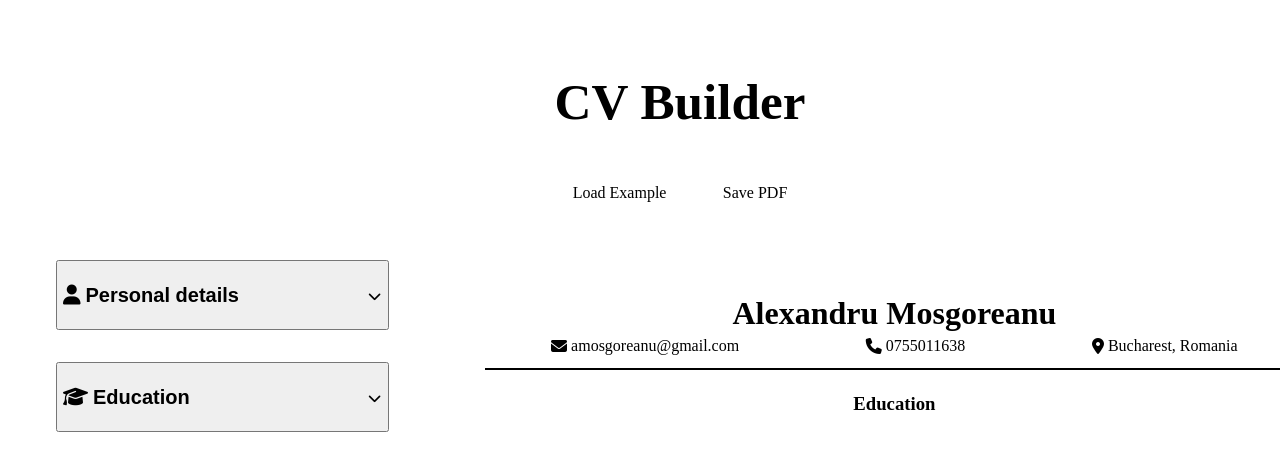
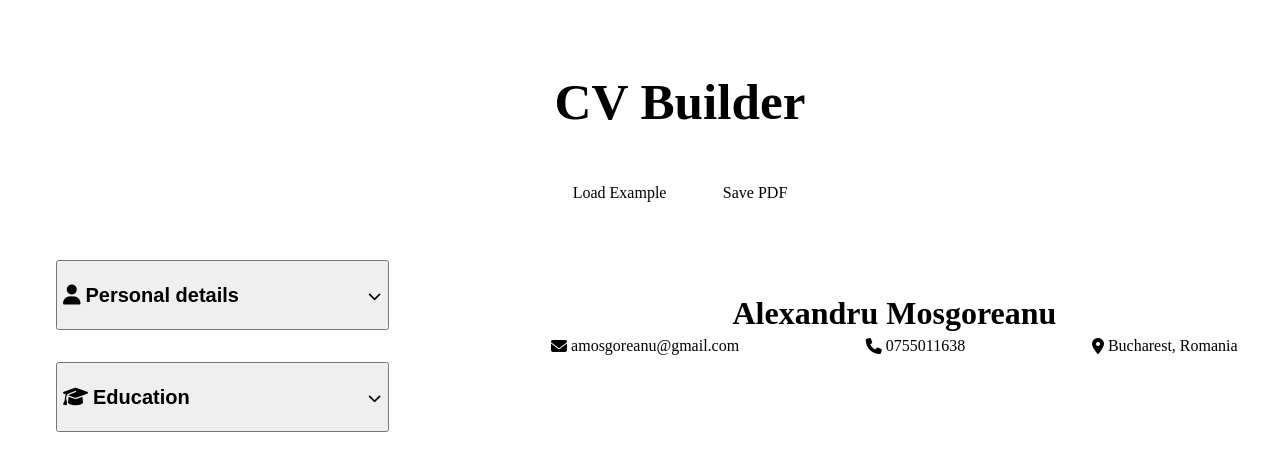
Before and after one commit to alexandrumosgoreanu/cv-builder, a React (Vite) app: page / in a window 1280 px wide. Shown: the top 470 px of the page. Built offline with nearby package versions, Linux system fonts and the light colour scheme; the HTML template or start-up script is replaced by a standard one.

Commit message:
Added array of education details

```diff
--- a/package.json
+++ b/package.json
@@ -12,11 +12,12 @@
     "preview": "vite preview"
   },
   "dependencies": {
+    "@fortawesome/fontawesome-free": "^6.2.0",
     "react": "^18.2.0",
     "react-dom": "^18.2.0",
     "react-to-print": "^2.14.13",
     "uuid": "^9.0.0",
-    "@fortawesome/fontawesome-free": "^6.2.0"
+    "uuidv4": "^6.2.13"
   },
   "devDependencies": {
     "@types/react": "^18.2.37",
--- a/src/App.jsx
+++ b/src/App.jsx
@@ -1,6 +1,7 @@
 // import { useState } from 'react'
 import { useState } from 'react'
 import './styles/App.css'
+import { v4 as uuidv4 } from 'uuid'
 import Header from './components/Header.jsx'
 import PersonalDetails from './components/FormComponents/PersonalDetails.jsx'
 import Resume from './components/Resume.jsx'
@@ -18,27 +19,42 @@ const App = () => {
                                                               // startDate: "",
                                                               // endDate: ""
                                                           });
-    const [educationDetails, setEducationDetails] = useState({
-                                                                  degree: "",
-                                                                  university: "",
-                                                                  location: "",
-                                                                  startDate: "",
-                                                                  endDate: ""
-                                                              });
+    const [educationDetails, setEducationDetails] = useState([]);
+
     const handlePersonalDetailsChange = (e) => {
         const id = e.target.id;
         setPersonalDetails({...personalDetails, [id]: e.target.value}); //update the state with the latest input
     }
 
-    const handleEducationDetailsChange = (e) => {
+    const handleEducationDetailsChange = (e, key) => {
         const id = e.target.id;
-        setEducationDetails({...educationDetails, [id]: e.target.value});
+        const nextEducation = educationDetails.map(item => {
+            if(item.key === key) {
+                return {...item, [id]: e.target.value};   // creating a new array where the target education is updated
+            }
+            else
+                return item;
+        });
+
+        setEducationDetails(nextEducation);
     }
 
     const toggleElems = (e) => {
         const toggleElems = e.target.parentElement.querySelectorAll(".toggle");
         //console.log(e.target.classList)
         toggleElems.forEach((elem) => elem.classList.toggle("closed"));
+    }
+
+    const createNewEducation = () => {
+        const newItem = {
+            key: uuidv4(),
+            degree: "",
+            university: "",
+            location: "",
+            startDate: "",
+            endDate: ""
+        }
+        setEducationDetails([...educationDetails, newItem]);
     }
 
     return (
@@ -76,9 +92,14 @@ const App = () => {
                         </button>
 
                         <div className="educationDetails toggle closed">
-                        <EducationDetails onChange={handleEducationDetailsChange}/>
-
-                        <button className="addEducation" type="button">
+                            {/* <EducationDetails onChange={handleEducationDetailsChange}/> */}
+                            {educationDetails.map((item) => (
+                                <EducationDetails
+                                    key={item.key}
+                                    onChange={(e) => handleEducationDetailsChange(e, item.key)}
+                                />
+                            ))}
+                            <button className="addEducation" type="button" onClick={createNewEducation}>
                                 <h4>
                                     <i className="fa-solid fa-plus" />
                                     Education
@@ -88,7 +109,10 @@ const App = () => {
                     </div>
 
                 </form>
-              <Resume {...{personalDetails, educationDetails}} />
+                <Resume
+                        personalDetails={personalDetails}
+                        educationDetails= {educationDetails}
+                />
             </div>
       </>
 
--- a/src/components/Resume.jsx
+++ b/src/components/Resume.jsx
@@ -3,9 +3,11 @@ import "@fortawesome/fontawesome-free/css/all.min.css";
 import PersonalInfoSection from './ResumeComponents/PersonalInfoSection';
 import EducationInfoSection from './ResumeComponents/EducationInfoSection';
 
+// personalDetails = object
+// educationDetails = array of objects
+
 const Resume = ({personalDetails, educationDetails}) => {
     const {fullName, email, phoneNumber, address} = personalDetails;
-    const {degree, university, location, startDate, endDate} = educationDetails;
 
     return (
         <div className="resume">
@@ -15,13 +17,18 @@ const Resume = ({personalDetails, educationDetails}) => {
                 phoneNumber={phoneNumber}
                 address={address}
             />
-            <EducationInfoSection
-                degree={degree}
-                university={university}
-                location={location}
-                startDate={startDate}
-                endDate={endDate}
-            />
+
+            {educationDetails.length > 1 ? <h3>Education</h3> : null}
+            {educationDetails.map((item) => (       // iterating over educationDetails array
+                <EducationInfoSection
+                    key={item.key}
+                    degree={item.degree}
+                    university={item.university}
+                    location={item.location}
+                    startDate={item.startDate}
+                    endDate={item.endDate}
+                />
+            ))}
         </div>
     )
 }
--- a/src/components/ResumeComponents/EducationInfoSection.jsx
+++ b/src/components/ResumeComponents/EducationInfoSection.jsx
@@ -3,7 +3,6 @@ import '../../styles/EducationInfoSection.css'
 const EducationInfoSection = ({ degree, university, location, startDate, endDate }) => {
     return (
         <div className="educationInfo">
-            <h3>Education</h3>
             <div className="educationInfoSection">
                 <div className="left">
                     <div className="dates">
--- a/src/styles/index.css
+++ b/src/styles/index.css
@@ -36,8 +36,8 @@ body {
   margin: 0;
   display: flex;
   place-items: center;
-  min-width: 80vh;
-  min-height: 100vh;
+  /* min-width: 80vh; */
+  /* min-height: 100vh; */
   background-color: var(--main-bg-color);
 }
 
```
Also changed, not shown: 1 other file (tests, documents, lock files or other folders). Lines whose indentation alone changed are shown as unchanged.
